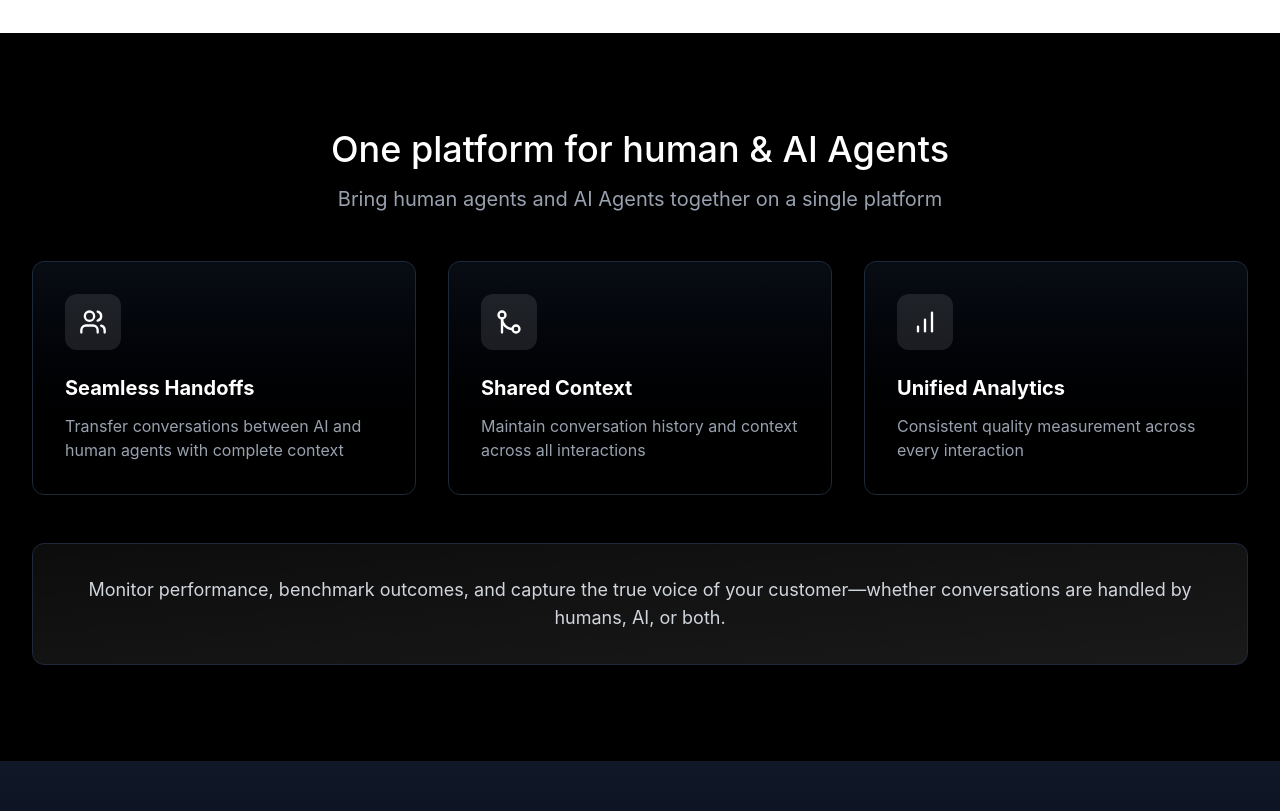
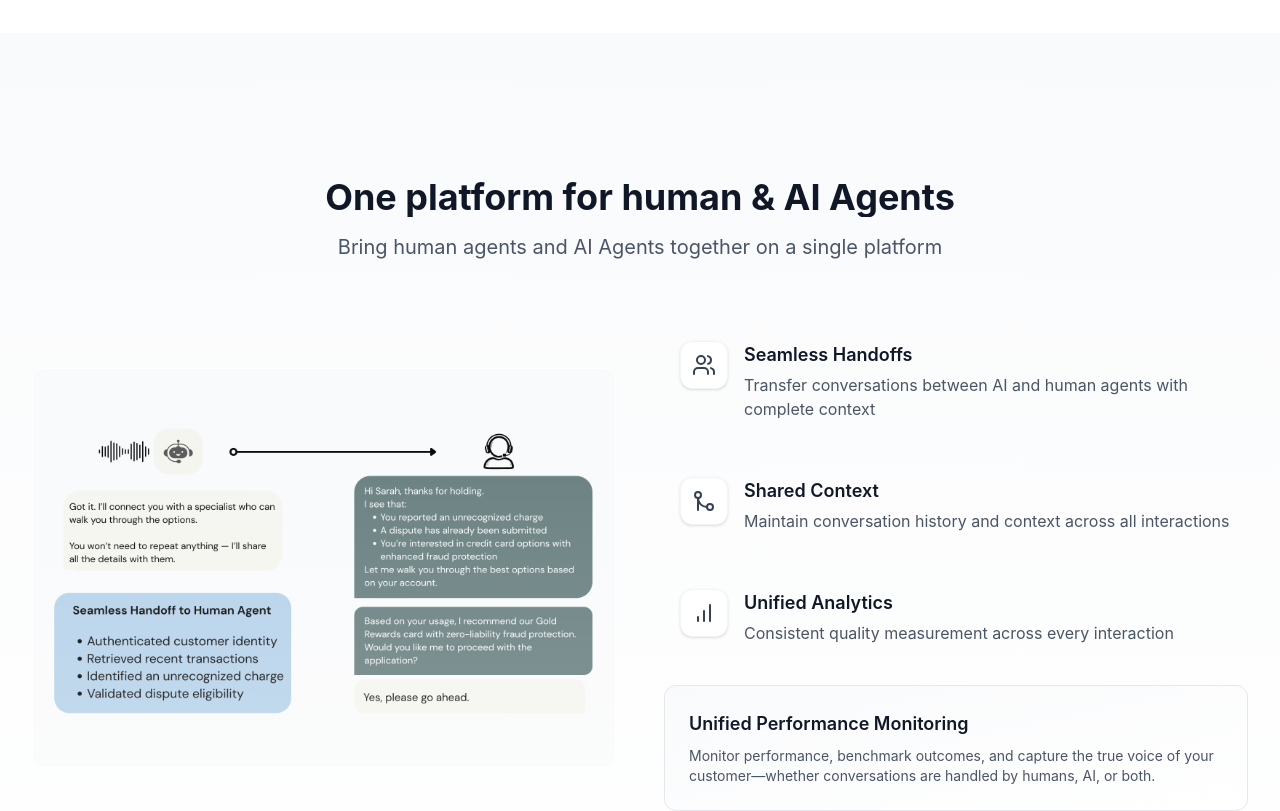
Before and after one commit to MUKTHARS/SapleNew, a Next.js app: page /products/ai-agents in a window 1280 px wide. Shown: the part 3800-4611 px from the top of the page. Built offline with nearby package versions, Linux system fonts and the light colour scheme.

Commit message:
ai agent image added

```diff
--- a/src/app/products/ai-agents/HumanAIPlatformSection.tsx
+++ b/src/app/products/ai-agents/HumanAIPlatformSection.tsx
@@ -3,22 +3,10 @@
 
 import { motion } from 'framer-motion';
 import { Users, GitMerge, BarChart } from 'lucide-react';
+import Image from 'next/image';
 
 export function HumanAIPlatformSection() {
-  return (
-    <section className="py-16 md:py-20 lg:py-24 bg-black">
-      <div className="max-w-7xl mx-auto px-4 sm:px-6 lg:px-8">
-        <div className="text-center mb-12">
-          <h2 className="text-3xl md:text-4xl font-bold text-white mb-4">
-            One platform for human & AI Agents
-          </h2>
-          <p className="text-xl text-gray-400 max-w-3xl mx-auto">
-            Bring human agents and AI Agents together on a single platform
-          </p>
-        </div>
-
-        <div className="grid lg:grid-cols-3 gap-8">
-          {[
+  const features = [
     {
       icon: Users,
       title: 'Seamless Handoffs',
@@ -34,36 +22,91 @@ export function HumanAIPlatformSection() {
       title: 'Unified Analytics',
       description: 'Consistent quality measurement across every interaction'
     }
-          ].map((item, index) => (
+  ];
+
+  return (
+    <section className="py-20 md:py-28 lg:py-36 bg-gradient-to-b from-gray-50 to-white">
+      <div className="max-w-7xl mx-auto px-4 sm:px-6 lg:px-8">
+        <div className="text-center mb-16">
+          <section className="text-3xl md:text-4xl font-bold text-gray-900 mb-4">
+            One platform for human & AI Agents
+          </section>
+          <p className="text-xl text-gray-600 max-w-3xl mx-auto">
+            Bring human agents and AI Agents together on a single platform
+          </p>
+        </div>
+
+        <div className="grid lg:grid-cols-2 gap-12 items-center">
+          <motion.div
+            initial={{ opacity: 0, y: 20 }}
+            whileInView={{ opacity: 1, y: 0 }}
+            transition={{ duration: 0.6 }}
+            viewport={{ once: true }}
+          >
+            <div className="relative h-[400px] w-full rounded-xl overflow-hidden border border-white bg-gray-50">
+              <div className="relative w-full h-full flex items-center justify-center">
+                <Image
+                  src="/images/Agent Handover.png"
+                  alt="Human and AI Platform Integration"
+                  width={600}
+                  height={300}
+                  className="object-contain"
+                  sizes="(max-width: 768px) 100vw, 50vw"
+                  priority
+                />
+              </div>
+              <div className="absolute inset-0 bg-gradient-to-t from-white/20 to-transparent" />
+            </div>
+          </motion.div>
+
+          <motion.div
+            initial={{ opacity: 0, y: 20 }}
+            whileInView={{ opacity: 1, y: 0 }}
+            transition={{ duration: 0.6, delay: 0.2 }}
+            viewport={{ once: true }}
+          >
+            <div className="space-y-6">
+              {features.map((feature, index) => (
                 <motion.div
                   key={index}
-              initial={{ opacity: 0, y: 20 }}
-              whileInView={{ opacity: 1, y: 0 }}
+                  initial={{ opacity: 0, x: 20 }}
+                  whileInView={{ opacity: 1, x: 0 }}
                   transition={{ duration: 0.5, delay: index * 0.1 }}
                   viewport={{ once: true }}
-              className="bg-gradient-to-b from-gray-900/50 to-black/50 rounded-xl p-8 border border-gray-800 hover:border-gray-700 transition-all duration-300"
+                  className="flex items-start gap-4 p-4 rounded-lg hover:bg-gray-50/50 transition-colors duration-200"
                 >
-              <div className="w-14 h-14 bg-white/10 rounded-xl flex items-center justify-center mb-6">
-                <item.icon className="w-7 h-7 text-white" />
+                  <div className="w-12 h-12 bg-white rounded-xl flex items-center justify-center shadow-sm border border-gray-100 flex-shrink-0">
+                    <feature.icon className="w-6 h-6 text-gray-700" />
                   </div>
-              <h3 className="text-xl font-bold text-white mb-3">{item.title}</h3>
-              <p className="text-gray-400">{item.description}</p>
+                  <div>
+                    <h3 className="text-lg font-semibold text-gray-900 mb-1">
+                      {feature.title}
+                    </h3>
+                    <p className="text-gray-600">
+                      {feature.description}
+                    </p>
+                  </div>
                 </motion.div>
               ))}
-        </div>
 
               <motion.div
                 initial={{ opacity: 0, y: 20 }}
                 whileInView={{ opacity: 1, y: 0 }}
                 transition={{ duration: 0.6, delay: 0.4 }}
                 viewport={{ once: true }}
-          className="mt-12 bg-gradient-to-br from-white/5 to-white/10 rounded-xl p-8 text-center border border-gray-800"
+                className="bg-gradient-to-br from-gray-50 to-white rounded-xl p-6 border border-gray-200 mt-6"
               >
-          <p className="text-lg text-gray-300">
+                <div className="text-lg font-semibold text-gray-900 mb-2">
+                  Unified Performance Monitoring
+                </div>
+                <div className="text-sm text-gray-600">
                   Monitor performance, benchmark outcomes, and capture the true voice of your customer—whether
                   conversations are handled by humans, AI, or both.
-          </p>
+                </div>
               </motion.div>
+            </div>
+          </motion.div>
+        </div>
       </div>
     </section>
   );
```
Also changed, not shown: public/images/Agent Handover.png (added). Lines whose indentation alone changed are shown as unchanged.
